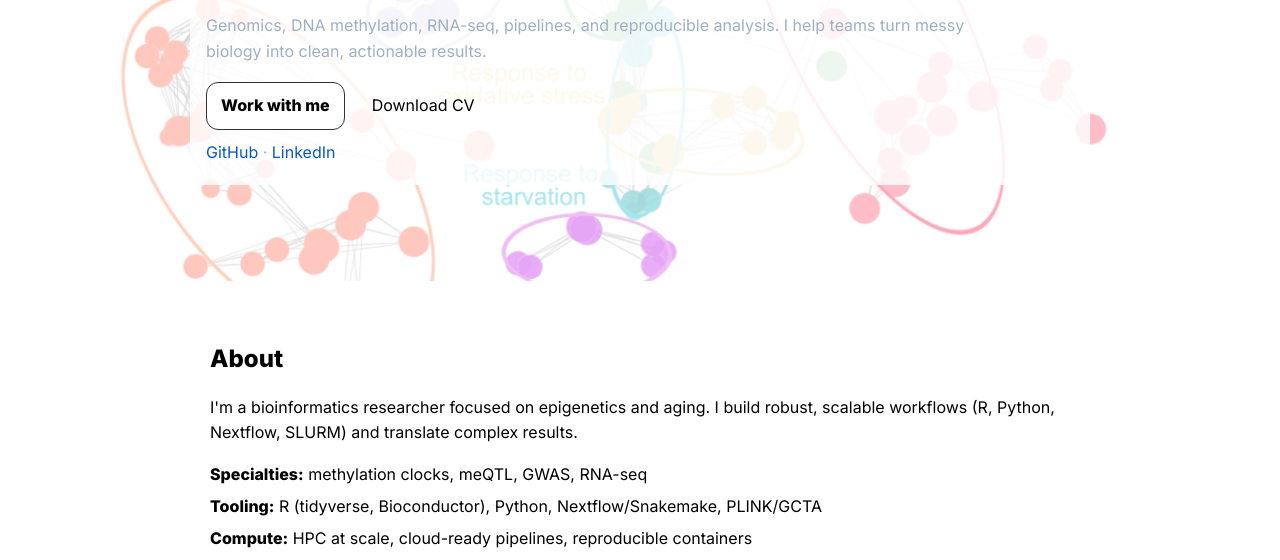
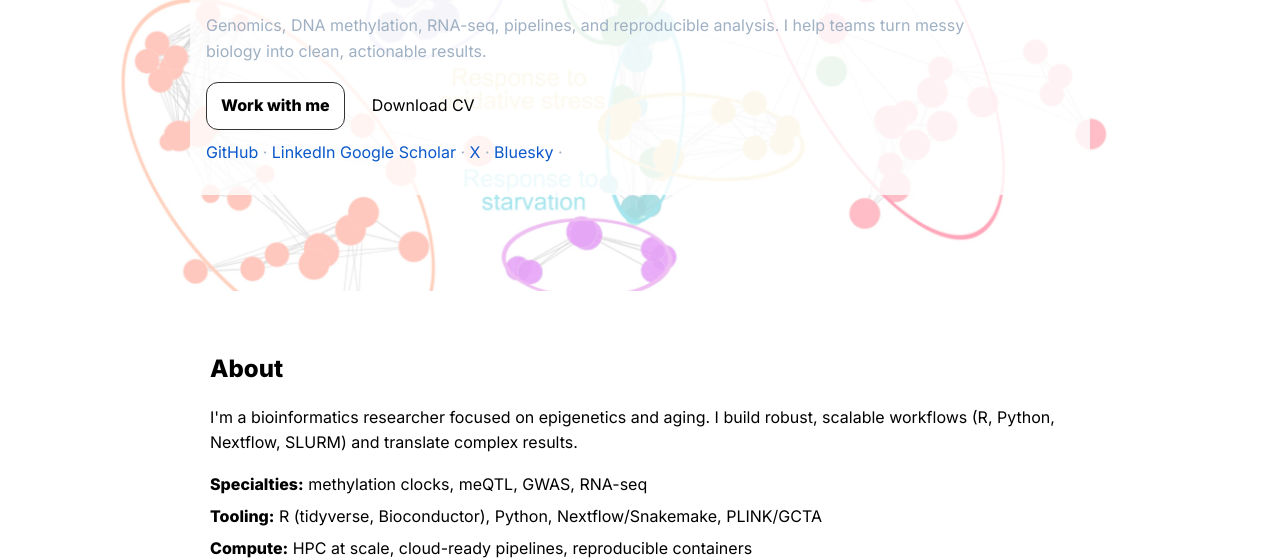
Before and after one commit to blaisemariner17/blaisemariner17.github.io, a plain HTML site: page index.html in a window 1280 px wide. Shown: the part 253-813 px from the top of the page. Drawn offline with Linux system fonts and the light colour scheme.

Commit message:
Update index.html

```diff
--- a/index.html
+++ b/index.html
@@ -121,6 +121,10 @@
       <div class="badges">
         <a href="https://github.com/blaisemariner17" target="_blank" rel="noopener">GitHub</a> ·
         <a href="https://www.linkedin.com/r/Blaise-Mariner" target="_blank" rel="noopener">LinkedIn</a>
+          <a href="https://scholar.google.com/citations?user=3rtZIJcAAAAJ&hl=en&oi=ao" target="_blank" rel="noopener">Google Scholar</a> ·
+          <a href="http://x.com/blaisemariner" target="_blank" rel="noopener">X</a> ·
+          <a href="https://bsky.app/profile/blaisemariner.bsky.social" target="_blank" rel="noopener">Bluesky</a> ·
+        <div class="badges">
       </div>
     </div>
   </section>
```
